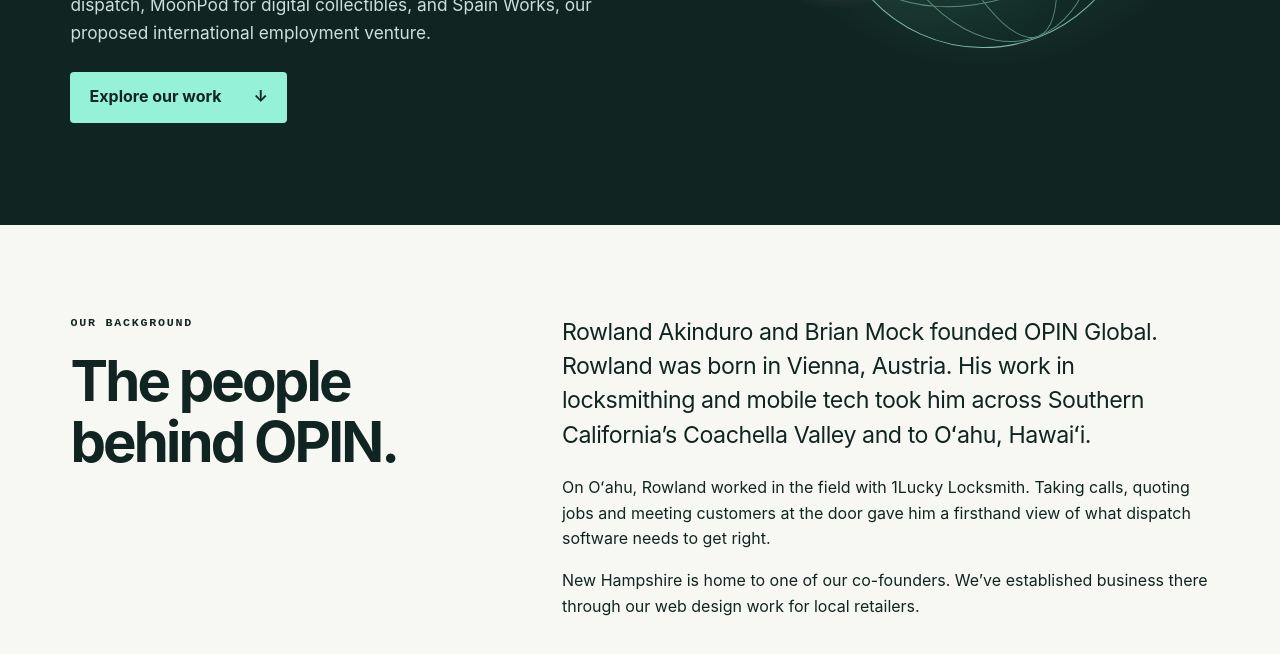
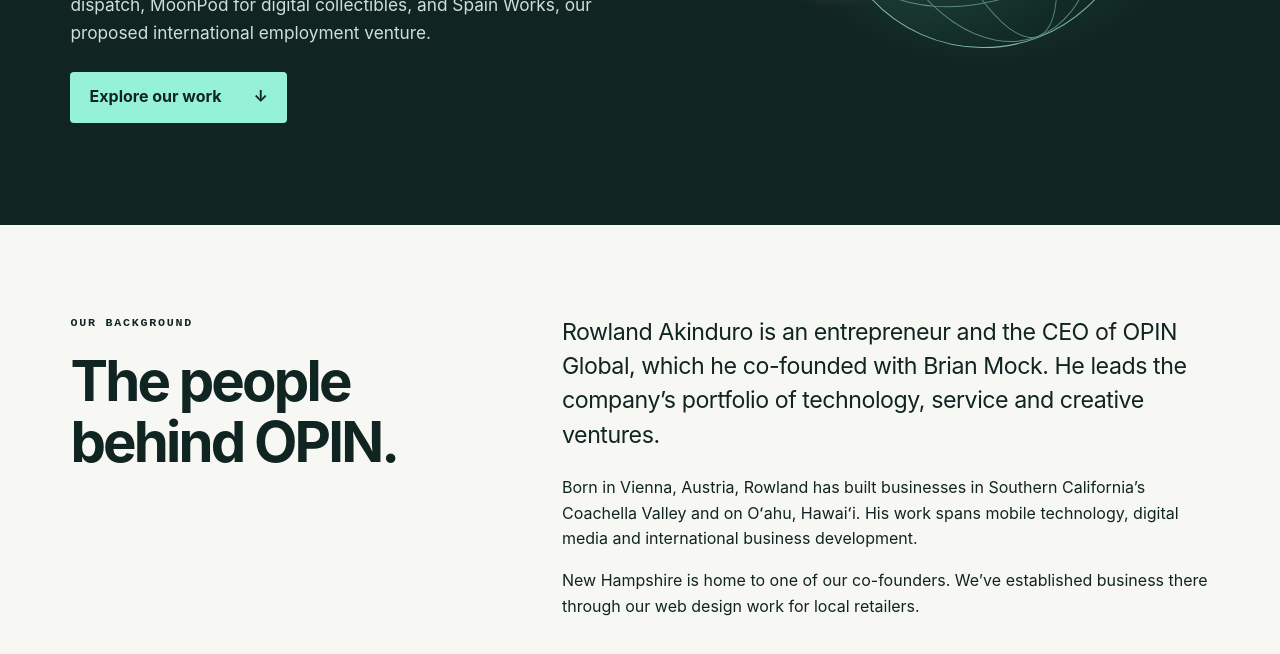
Before and after one commit to nurdthug/OPINsite, a plain HTML site: page site/about/index.html in a window 1280 px wide. Shown: the part 510-1164 px from the top of the page. Drawn offline with Linux system fonts and the light colour scheme.

Commit message:
Present Rowland Akinduro as entrepreneur, CEO and co-founder

```diff
--- a/site/about/index.html
+++ b/site/about/index.html
@@ -76,8 +76,8 @@ footer .foot{padding:1.6rem 0}
 <div class="art" aria-hidden="true"><div class="globe"><i></i><i></i><i></i><i></i></div><div class="orbit"></div></div>
 </div></section>
 <section class="wrap section split"><div><p class="eyebrow">Our background</p><h2>The people behind OPIN.</h2></div><div>
-<p class="lead">Rowland Akinduro and Brian Mock founded OPIN Global. Rowland was born in Vienna, Austria. His work in locksmithing and mobile tech took him across Southern California’s Coachella Valley and to Oʻahu, Hawaiʻi.</p>
-<p>On Oʻahu, Rowland worked in the field with 1Lucky Locksmith. Taking calls, quoting jobs and meeting customers at the door gave him a firsthand view of what dispatch software needs to get right.</p>
+<p class="lead">Rowland Akinduro is an entrepreneur and the CEO of OPIN Global, which he co-founded with Brian Mock. He leads the company’s portfolio of technology, service and creative ventures.</p>
+<p>Born in Vienna, Austria, Rowland has built businesses in Southern California’s Coachella Valley and on Oʻahu, Hawaiʻi. His work spans mobile technology, digital media and international business development.</p>
 <p>New Hampshire is home to one of our co-founders. We’ve established business there through our web design work for local retailers.</p></div></section>
 <section id="work" class="wrap section split work"><div><p class="eyebrow">Our portfolio</p><h2>What we’ve built.</h2></div><div>
 <details open><summary>OPIN Unlock</summary><p>Locked out of a car, home, business or safe? We built our iPhone app so you can request a locksmith, see the price and pay securely in one place. <a href="/">Check current service availability.</a></p></details>
```
